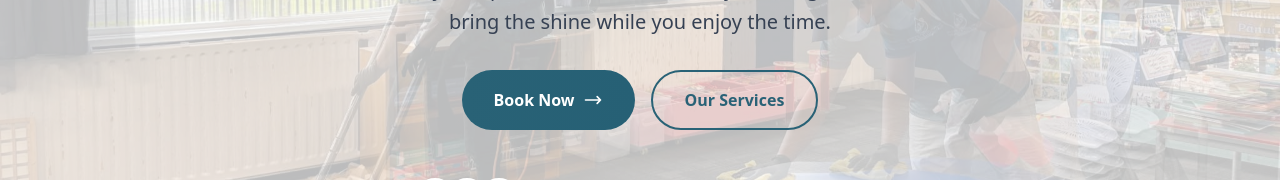
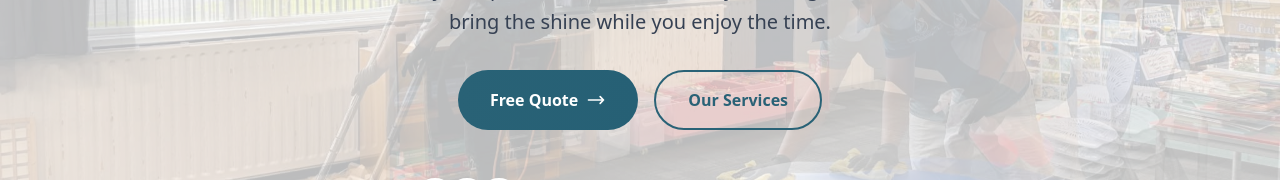
Before and after one commit to sheyneee/wipe-and-swipe, a Next.js app: page / in a window 1280 px wide. Shown: the part 483-663 px from the top of the page. Built offline with nearby package versions, Linux system fonts and the light colour scheme; a web font is replaced by a local one.

Commit message:
change hero button  Book now to free quote

```diff
--- a/components/client/home/Hero.tsx
+++ b/components/client/home/Hero.tsx
@@ -45,7 +45,7 @@ export default function Hero() {
             href="/book-now"
             className="group px-8 py-4 bg-gradient-to-r from-brand-primary to-brand-accent text-white font-semibold rounded-full hover:shadow-xl hover:shadow-brand-primary/30 transition-all duration-300 hover:-translate-y-1 flex items-center gap-2"
           >
-            Book Now
+            Free Quote
             <svg
               className="w-5 h-5 group-hover:translate-x-1 transition-transform"
               fill="none"
```
